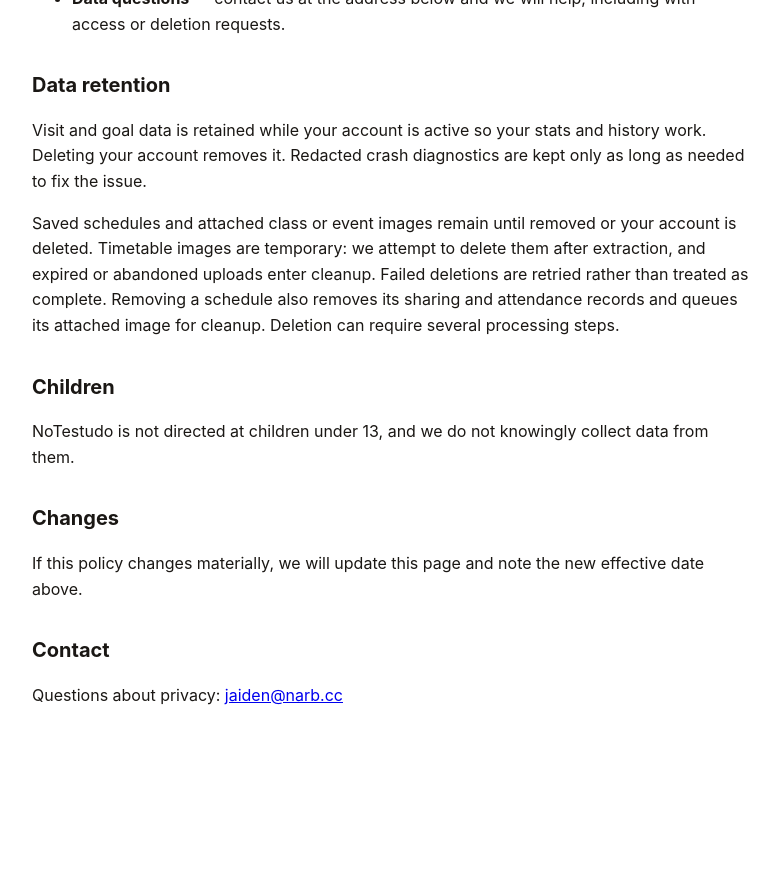
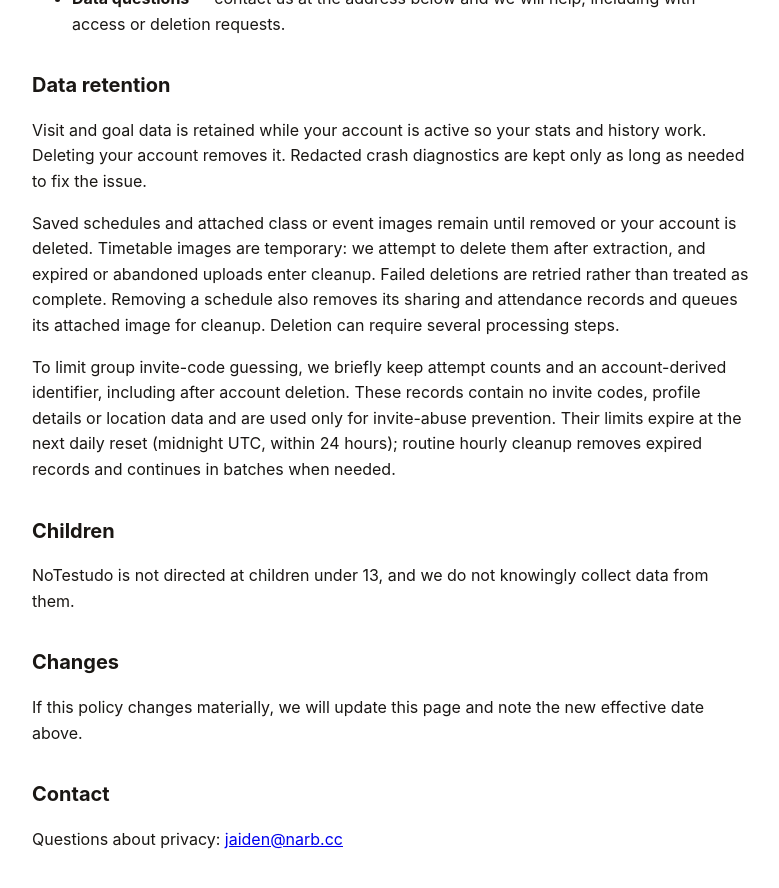
Before and after one commit to JavaJaiden/JavaJaiden.github.io, a Jekyll site: the page NoTestudo/privacy.html, which Jekyll copies as it is, in a window 1280 px wide and 900 px high, scrolled down 2741 px. Shown: the top 888 px of the window, without its empty margins (248-1027 px from the left). Built offline with Jekyll 4.4.1, drawn with Linux system fonts in a browser that asks for light colours; before the commit the page ends 3497 px from its top, so only the background shows below that; some of the changed text lies outside the part shown.

Commit message:
Clarify limited retention of group invitation abuse counters

```diff
--- a/NoTestudo/privacy.html
+++ b/NoTestudo/privacy.html
@@ -12,7 +12,7 @@
 </head>
 <body>
 <h1>NoTestudo Privacy Policy</h1>
-<p class="meta">Effective date: September 12, 2026</p>
+<p class="meta">Effective date: September 14, 2026</p>
 
 <p>NoTestudo ("the app," "we") is a habit-tracking app that uses your device's
 location to help you understand and improve where you spend your time. This
@@ -143,6 +143,13 @@
 removes its sharing and attendance records and queues its attached image for
 cleanup. Deletion can require several processing steps.</p>
 
+<p>To limit group invite-code guessing, we briefly keep attempt counts and an
+account-derived identifier, including after account deletion. These records
+contain no invite codes, profile details or location data and are used only for
+invite-abuse prevention. Their limits expire at the next daily reset (midnight
+UTC, within 24 hours); routine hourly cleanup removes expired records and
+continues in batches when needed.</p>
+
 <h2>Children</h2>
 <p>NoTestudo is not directed at children under 13, and we do not knowingly
 collect data from them.</p>
```
